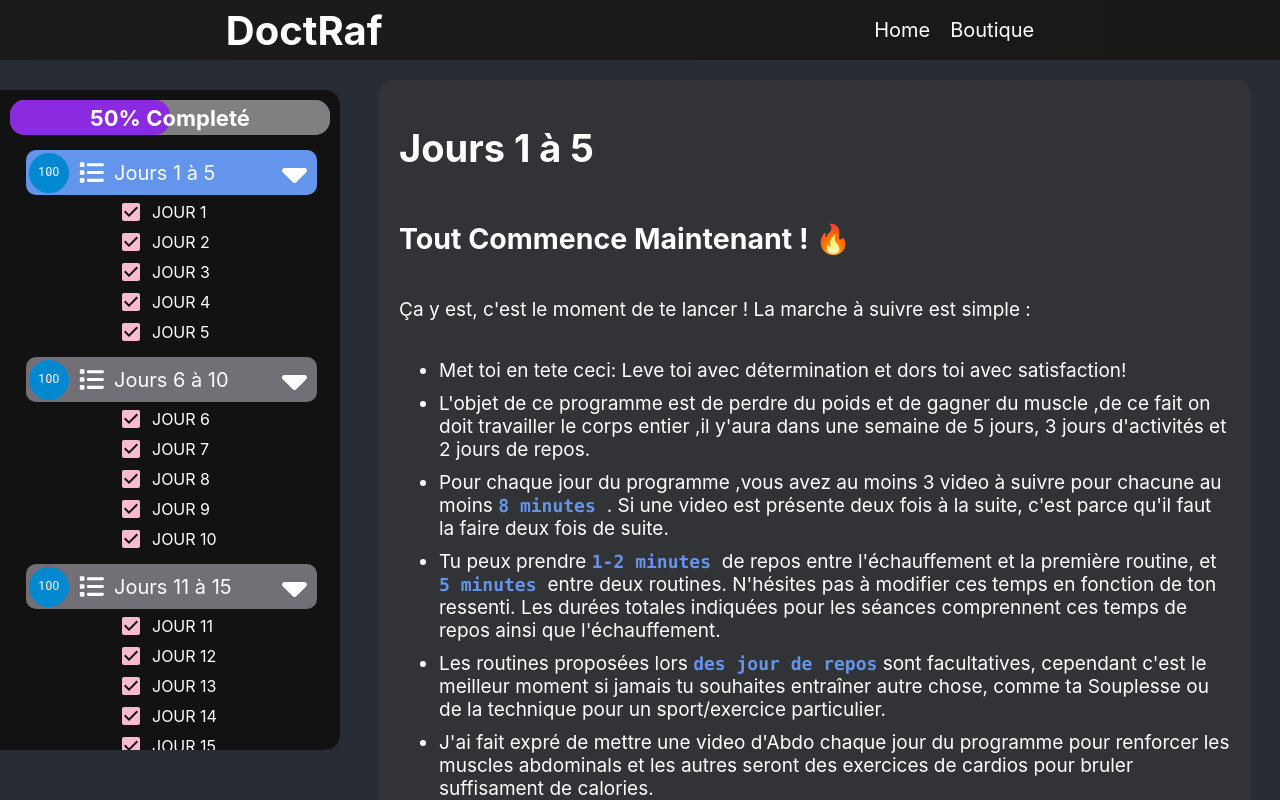
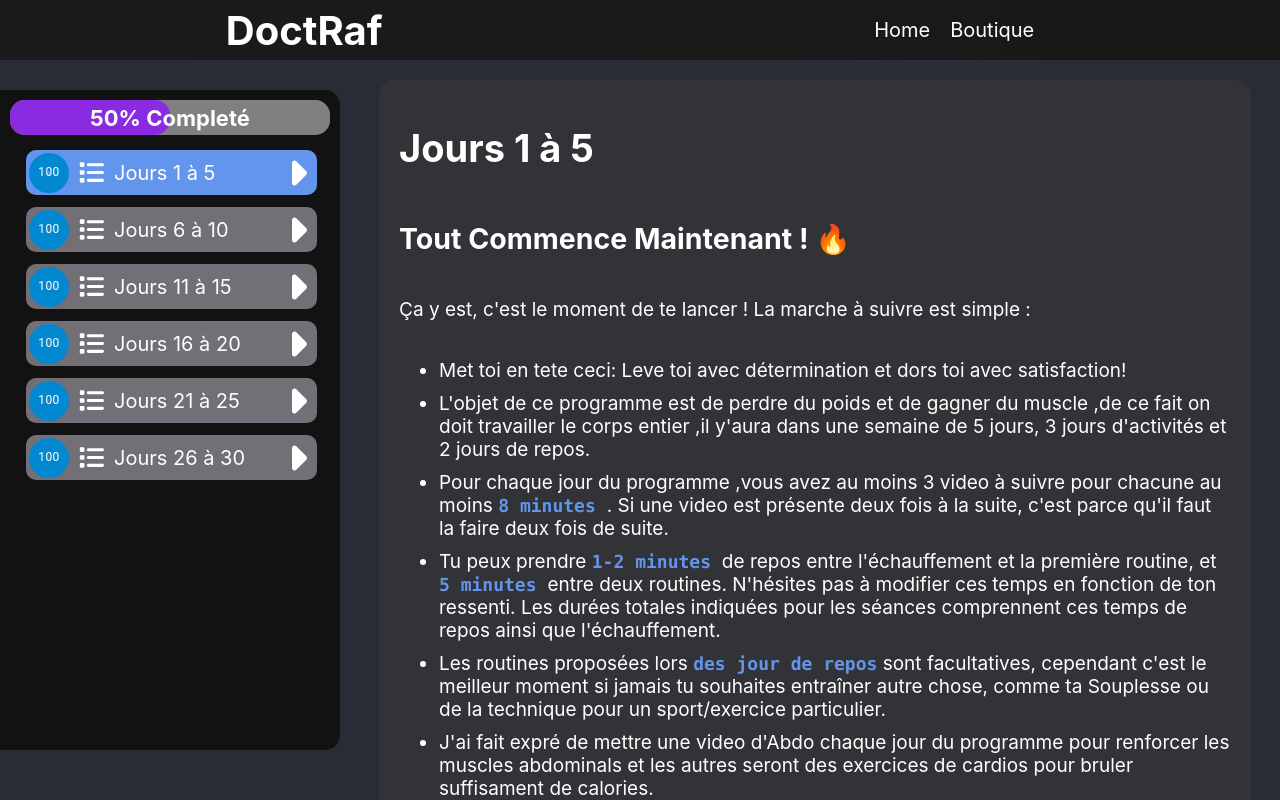
Before and after one commit to AbdouraoufYoussouf/programseche1mois-main, a React (Create React App) app: page /program/1/detail/1 in a window 1280 px wide. Shown: the top 800 px of the page. Built offline with nearby package versions, Linux system fonts and the light colour scheme.

Commit message:
semaine 6 à 10

```diff
--- a/src/Data/Datas.js
+++ b/src/Data/Datas.js
@@ -153,7 +153,7 @@ var Data = [
                     {
                 "id": 1,
                 "nom": "JOUR 6",
-                "dure": "41min",
+                "dure": "54min",
                 'desc': "Cette dernière séance travaille principalement les épaules et le dos, tout en aidant à améliorer sa posture.",
                 "routines": [
                     {
@@ -178,7 +178,7 @@ var Data = [
                     {
                         "id": 2,
                         "nom": "JOUR 7",
-                        "dure": "1h20",
+                        "dure": "60min",
                         'desc': "Cette dernière séance travaille principalement les épaules et le dos, tout en aidant à améliorer sa posture.",
                         "routines": [
                             {
@@ -188,13 +188,13 @@ var Data = [
                             },
                             {
                                 "id": 2,
-                                "titre": 'Pectoraux',
+                                "titre": 'Pectoraux X2',
                                 "url": "https://www.youtube.com/embed/2m6FlDwaIhc",
                             },
                             {
                                 "id": 3,
-                                "titre": 'Abdominaux',
-                                "url": 'https://www.youtube.com/embed/3eQa7C6D4XU',
+                                "titre": 'Cardio X2',
+                                "url": "https://www.youtube.com/embed/D1fxXAJ2wQs",
                             },
                         ]
                     },
@@ -202,7 +202,7 @@ var Data = [
                     {
                         "id": 3,
                         "nom": "JOUR 8",
-                        "dure": "50min",
+                        "dure": "1h05min",
                         'desc': "Cette dernière séance travaille principalement les épaules et le dos, tout en aidant à améliorer sa posture.",
                         "routines": [
                             {
@@ -212,13 +212,13 @@ var Data = [
                             },
                             {
                                 "id": 2,
-                                "titre": 'Pectoraux',
-                                "url": "https://www.youtube.com/embed/2m6FlDwaIhc",
+                                "titre": 'Bas du Coprs X2',
+                                "url": "https://www.youtube.com/embed/q7rCeOa_m58",
                             },
                             {
                                 "id": 3,
                                 "titre": 'Abdominaux',
-                                "url": 'https://www.youtube.com/embed/3eQa7C6D4XU',
+                                "url": "https://www.youtube.com/embed/XgI_p8bKg78",
                             },
 
                         ]
@@ -227,7 +227,7 @@ var Data = [
                     {
                         "id": 4,
                         "nom": "JOUR 9",
-                        "dure": "30min",
+                        "dure": "1h05min",
                         'desc': "Cette dernière séance travaille principalement les épaules et le dos, tout en aidant à améliorer sa posture.",
                         "routines": [
                             {
@@ -237,13 +237,18 @@ var Data = [
                             },
                             {
                                 "id": 2,
-                                "titre": 'Pectoraux',
-                                "url": "https://www.youtube.com/embed/2m6FlDwaIhc",
+                                "titre": 'Epaules ',
+                                "url": "https://www.youtube.com/embed/1nTjEYqcWXs",
                             },
                             {
                                 "id": 3,
-                                "titre": 'Abdominaux',
-                                "url": 'https://www.youtube.com/embed/3eQa7C6D4XU',
+                                "titre": 'Abdominaux X2',
+                                "url": "https://www.youtube.com/embed/jWc0IiZH6zw",
+                            },
+                            {
+                                "id": 4,
+                                "titre": 'Cardio',
+                                "url": "https://www.youtube.com/embed/QnGQbFk_MRk",
                             },
                         ]
                     },
@@ -251,7 +256,7 @@ var Data = [
                     {
                         "id": 5,
                         "nom": "JOUR 10",
-                        "desc": "Cette dernière séance travaille principalement les épaules et le dos, tout en aidant à améliorer sa posture.",
+                        "desc": "Cette dernière séance on va juste se reposé un peu pour laisser le coprs recuperer en faisant juste 20 minutes de souplesse",
                         "routines": [
                             {
                                 "id": 1,
@@ -260,14 +265,10 @@ var Data = [
                             },
                             {
                                 "id": 2,
-                                "titre": 'Pectoraux',
-                                "url": "https://www.youtube.com/embed/2m6FlDwaIhc",
+                                "titre": 'Souplesse',
+                                "url": "https://www.youtube.com/embed/NqVSG7Bmc24",
                             },
-                            {
-                                "id": 3,
-                                "titre": 'Abdominaux',
-                                "url": 'https://www.youtube.com/embed/3eQa7C6D4XU',
-                            },
+
                         ]
                     },
 
@@ -292,21 +293,18 @@ var Data = [
                     "routines": [
                         {
                             "id": 1,
-                            "titre": '1- Echauffement',
-                            "desc": "L'échauffement est obligatoire avant de commencer. En plus de prévenir des blessures, il permet de faire monter le corps en température pour que les muscles puissent fonctionner dans de meilleures conditions, et de faire augmenter la fréquence cardiaque. ",
+                            "titre": 'Echauffement',
                             "url": 'https://www.youtube.com/embed/pcgzgl8b5C8',
                         },
                         {
                             "id": 2,
-                            "titre": '2- Pectoraux x 2',
-                            "desc": "Dans cette video nous allons cibler les pectoraux avec des differents exercices de pompes, je te propose de faire deux repetitions sur cette video ,mais ça depend de ta forme et de ta motivatioin.",
+                            "titre": 'Pectoraux X2',
                             "url": "https://www.youtube.com/embed/2m6FlDwaIhc",
                         },
                         {
                             "id": 3,
-                            "titre": '3- Abdominaux x 2',
-                            "desc": "Pour les abdos essaye de donner le maximum d'effort pout bien faire l'exercice ,car pas mal des gens font cette erreur de ne pas bien faire les exercices comme il faut et il risque des blessures,ou un mauvais resultat,repeter cette video deux fois ou plus s'il vous reste encore d'energie .",
-                            "url": 'https://www.youtube.com/embed/3eQa7C6D4XU',
+                            "titre": 'Cardio X2',
+                            "url": "https://www.youtube.com/embed/D1fxXAJ2wQs",
                         },
                     ]
                 },
--- a/src/components/Accordion.js
+++ b/src/components/Accordion.js
@@ -9,7 +9,7 @@ import '../styles/detailStyle.css'
 import Checkboxe from './CheckBox';
 
 export const Accordion = ({ titre, index, id, soustitres, idP }) => {
-    const [isActive, setIsActive] = useState(true);
+    const [isActive, setIsActive] = useState(false);
     const [progress, setProgress] = useState(100);
 
     const toggleActive = () => {
@@ -18,17 +18,10 @@ export const Accordion = ({ titre, index, id, soustitres, idP }) => {
 
     // Checkbox
 
-    const [checked, setChecked] = React.useState([
-        {'checked1':false},
-        {'checked2':false},
-        {'checked3':false},
-        {'checked4':false},
-        {'checked5':false},
-    ]);
+    const [checked, setChecked] = React.useState(false);
 
-    const handleChange = (event) => {
-        setChecked({checked1:true});
-      };
+
+
     return (
         <div style={{ display: 'flex',flexDirection: 'column', marginBottom: 10 }} >
             <NavLink onClick={toggleActive} key={id} to={'/program/' + idP + '/detail/' + id} className={(nav) => nav.isActive ? 'active' : 'item'}>
@@ -48,7 +41,7 @@ export const Accordion = ({ titre, index, id, soustitres, idP }) => {
                         soustitres.map((item, index) => {
                             return (
                                 <div key={index} style={{ margin: 0, display: 'flex', flexDirection: 'row', width: 120, alignSelf: 'center', alignItems: 'center',height:30 }}>
-                                    <Checkboxe checked={checked} handleChange={handleChange} />
+                                    <Checkboxe checked={checked}  />
                                     <Link style={{ fontSize: 16, textDecoration: 'none', color: 'white', marginLeft: 0 }}
                                         to={'#' + item.id}>{item.nom}</Link>
                                 </div>
```
